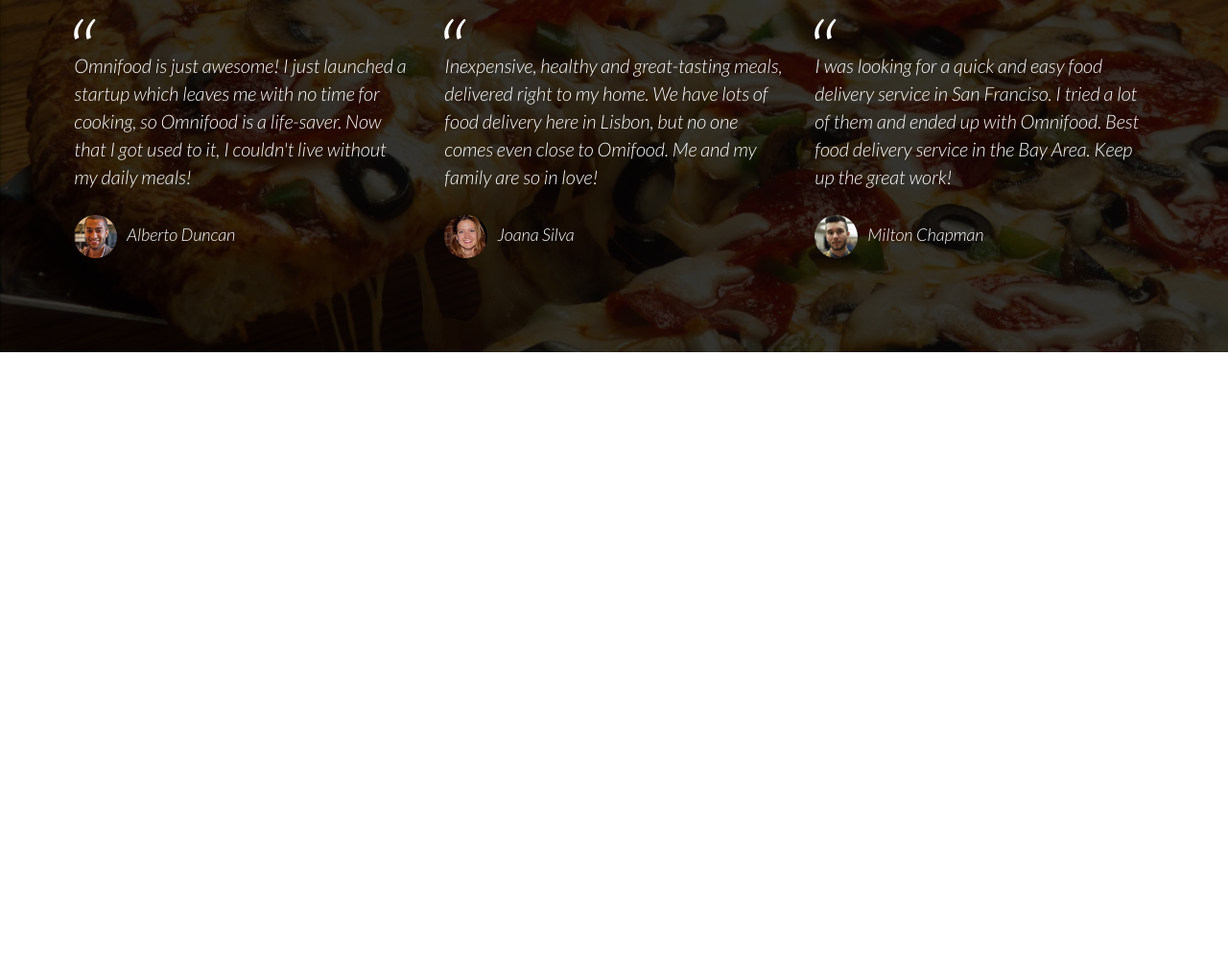
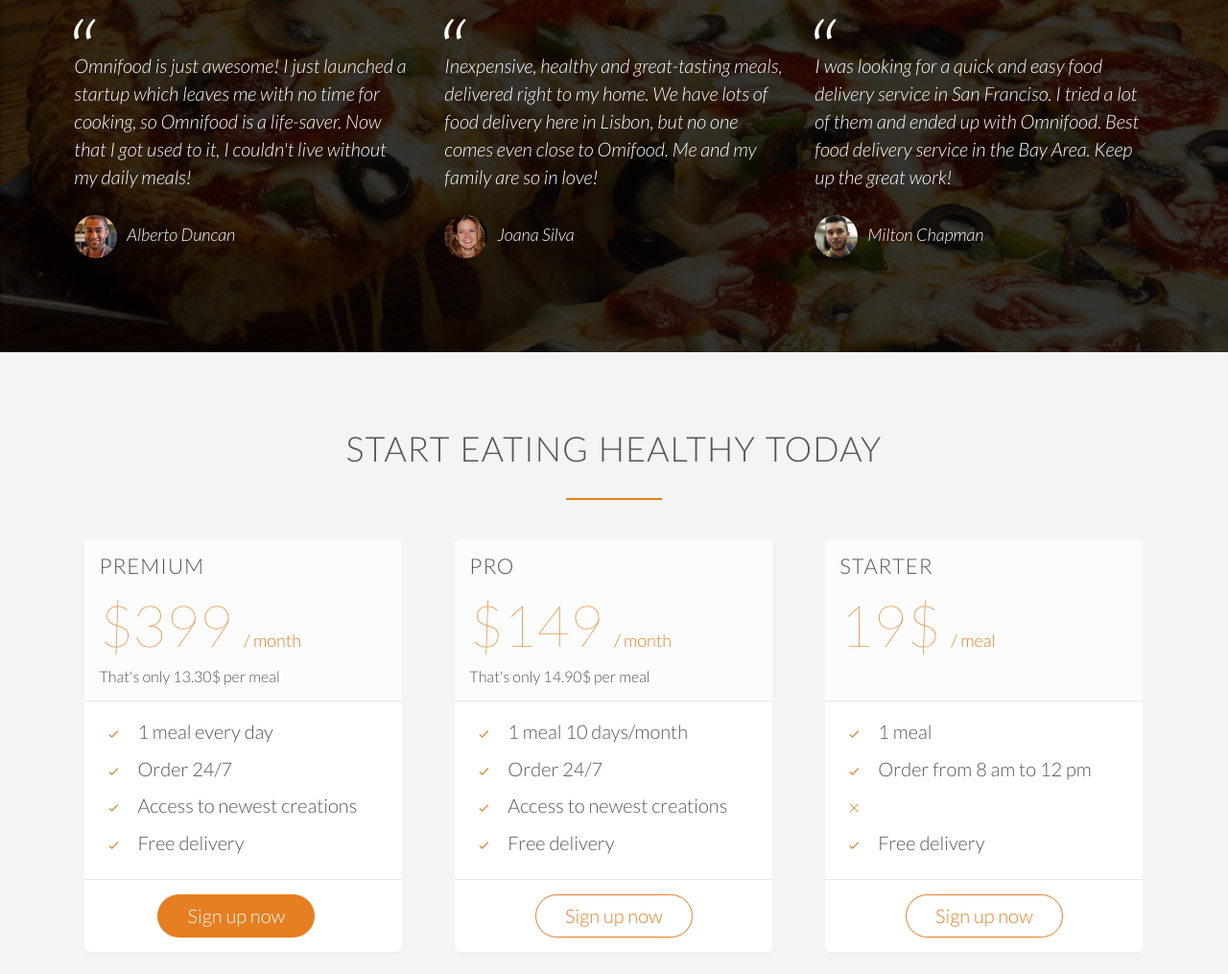
Before and after one commit to Takasak1/landing-page, a plain HTML site: page index.html in a window 1280 px wide. Shown: the part 3540-4555 px from the top of the page at 96% size. Before the commit the page ends 3907 px from the top, so only its background shows below. Drawn offline with Linux system fonts and the light colour scheme; files whose address does not match are found by name.

Commit message:
sign up done

```diff
--- a/index.html
+++ b/index.html
@@ -246,5 +246,73 @@
         </div>
     </section>
 
+    <section class="section-plans js--section-plans" id="plans">
+        <div class="row">
+            <h2>Start eating healthy today</h2>
+        </div>
+        <div class="row">
+            <div class="col span-1-of-3">
+                <div class="plan-box js--wp-4">
+                    <div>
+                        <h3>Premium</h3>
+                        <p class="plan-price">$399 <span>/ month</span></p>
+                        <p class="plan-price-meal">That's only 13.30$ per meal</p>
+                    </div>
+                    <div>
+                        <ul>
+                            <li><i class="ion-ios-checkmark-empty icon-small"></i>1 meal every day</li>
+                            <li><i class="ion-ios-checkmark-empty icon-small"></i>Order 24/7</li>
+                            <li><i class="ion-ios-checkmark-empty icon-small"></i>Access to newest creations</li>
+                            <li><i class="ion-ios-checkmark-empty icon-small"></i>Free delivery</li>
+                        </ul>
+                    </div>
+                    <div>
+                        <a href="#" class="btn btn-full">Sign up now</a>
+                    </div>
+                </div>
+            </div>
+            <div class="col span-1-of-3">
+                <div class="plan-box">
+                    <div>
+                        <h3>Pro</h3>
+                        <p class="plan-price">$149 <span>/ month</span></p>
+                        <p class="plan-price-meal">That's only 14.90$ per meal</p>
+                    </div>
+                    <div>
+                        <ul>
+                            <li><i class="ion-ios-checkmark-empty icon-small"></i>1 meal 10 days/month</li>
+                            <li><i class="ion-ios-checkmark-empty icon-small"></i>Order 24/7</li>
+                            <li><i class="ion-ios-checkmark-empty icon-small"></i>Access to newest creations</li>
+                            <li><i class="ion-ios-checkmark-empty icon-small"></i>Free delivery</li>
+                        </ul>
+                    </div>
+                    <div>
+                        <a href="#" class="btn btn-ghost">Sign up now</a>
+                    </div>
+                </div>
+            </div>
+            <div class="col span-1-of-3">
+                <div class="plan-box">
+                    <div>
+                        <h3>Starter</h3>
+                        <p class="plan-price">19$ <span>/ meal</span></p>
+                        <p class="plan-price-meal">&nbsp;</p>
+                    </div>
+                    <div>
+                        <ul>
+                            <li><i class="ion-ios-checkmark-empty icon-small"></i>1 meal</li>
+                            <li><i class="ion-ios-checkmark-empty icon-small"></i>Order from 8 am to 12 pm</li>
+                            <li><i class="ion-ios-close-empty icon-small"></i></li>
+                            <li><i class="ion-ios-checkmark-empty icon-small"></i>Free delivery</li>
+                        </ul>
+                    </div>
+                    <div>
+                        <a href="#" class="btn btn-ghost">Sign up now</a>
+                    </div>
+                </div>
+            </div>
+        </div>
+    </section>
+
 </body>
 </html>
--- a/resources/css/styles.css
+++ b/resources/css/styles.css
@@ -383,3 +383,60 @@ cite img {
     border-radius: 50%;
     vertical-align: middle;
 }
+
+/* --------------------------------- */
+/* SIGN UP */
+/* --------------------------------- */
+
+.section-plans {
+    background-color: #f4f4f4;
+}
+
+.plan-box {
+    background-color: #fff;
+    border-radius: 5px;
+    width: 90%;
+    margin-left: 5%;
+    box-shadow: 0 2px 2px #efefef;
+}
+
+.plan-box div {
+    padding: 15px;
+    border-bottom: 1px solid #e8e8e8;
+}
+
+.plan-box div:first-child {
+    background-color: #fcfcfc;
+    border-top-right-radius: 5px;
+    border-top-left-radius: 5px;
+}
+
+.plan-box div:last-child {
+    text-align: center;
+    border: none;
+}
+
+.plan-box ul {
+    list-style: none;
+
+}
+
+.plan-box ul li {
+    padding: 5px 0;
+}
+
+.plan-price {
+    font-size: 300%;
+    margin-bottom: 10px;
+    font-weight: 100;
+    color: #e67e22;
+}
+
+.plan-price span {
+    font-size: 30%;
+    font-weight: 300;
+}
+
+.plan-price-meal {
+    font-size: 80%;
+}
```
